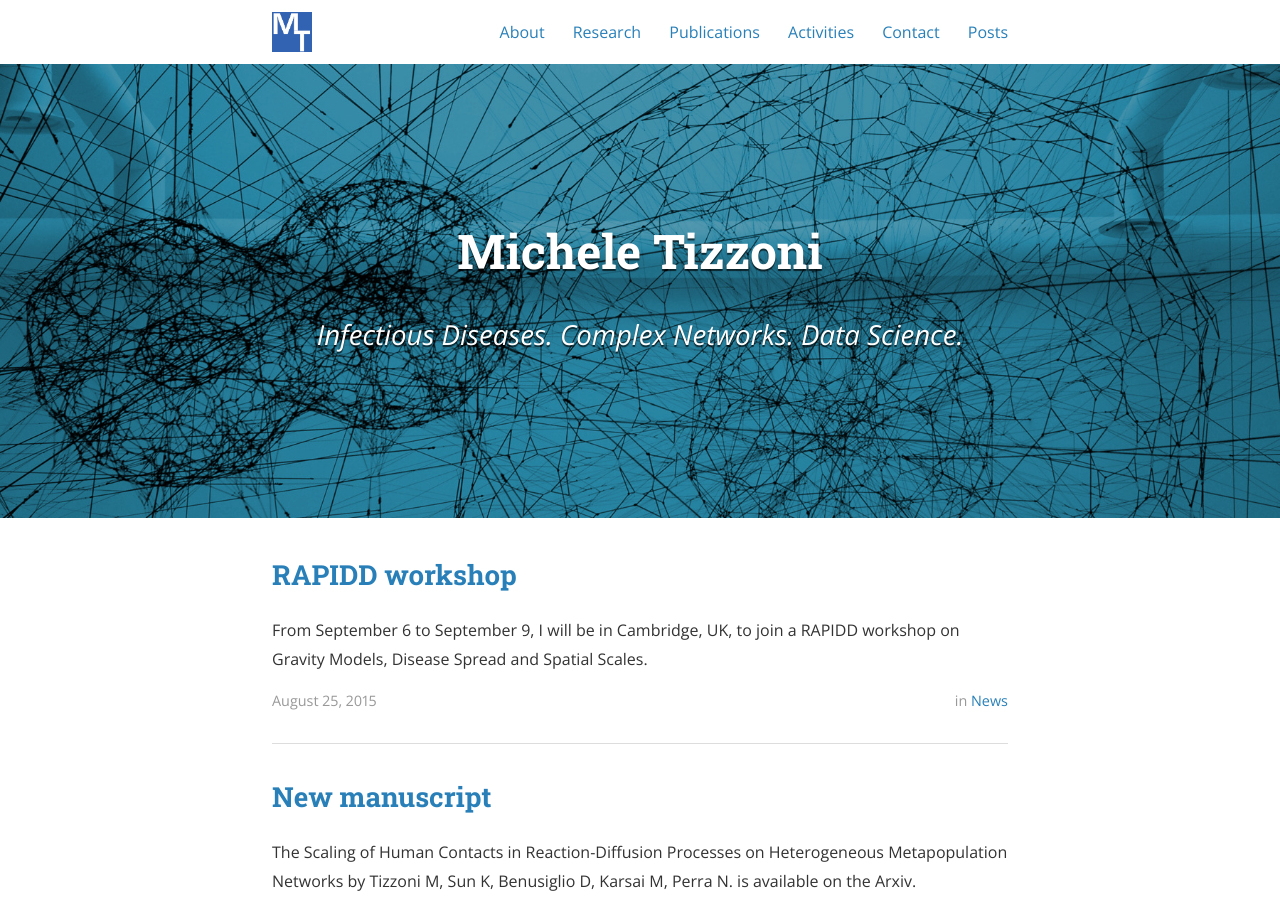
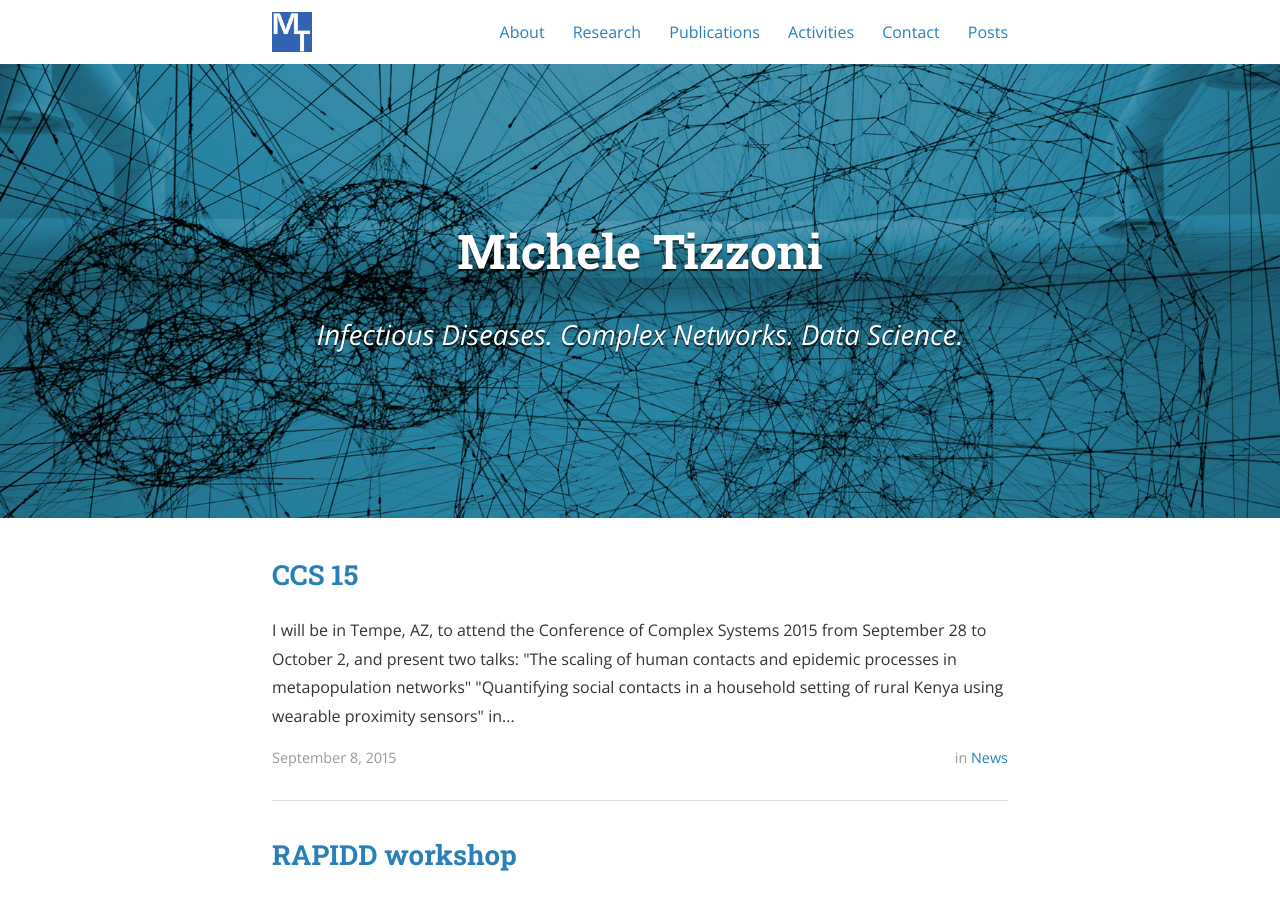
Before and after one commit to micheletizzoni/micheletizzoni.github.io, a Jekyll site: the page built from index.html, in a window 1280 px wide and 900 px high. Built offline with Jekyll 4.4.1, drawn with Linux system fonts in a browser that asks for light colours; nearby versions of some CDN libraries; the list of posts is cut into pages by our own code; a style sheet for code colours, icons or effects is not loaded.

Commit message:
New post CCS

```diff
--- /dev/null
+++ b/_posts/2015-09-08-CCS-15.markdown
@@ -0,0 +1,14 @@
+---
+layout: post
+title:  "CCS 15"
+date:  2015-09-08 08:00:00
+author: Michele Tizzoni
+categories: news
+#cover:  "assets/instacode.png"
+---
+
+I will be in Tempe, AZ, to attend the [Conference of Complex Systems 2015](http://ccs2015.org) from September 28 to October 2, and present two talks:
+<ol>
+<li>"The scaling of human contacts and epidemic processes in metapopulation networks"</li>
+<li>"Quantifying social contacts in a household setting of rural Kenya using wearable proximity sensors" in the satellite meeting [Contagion](http://contagion15.weebly.com/)</li>
+</ol>
```
Also changed, not shown: 4_activities.md (+2 -2 lines).
